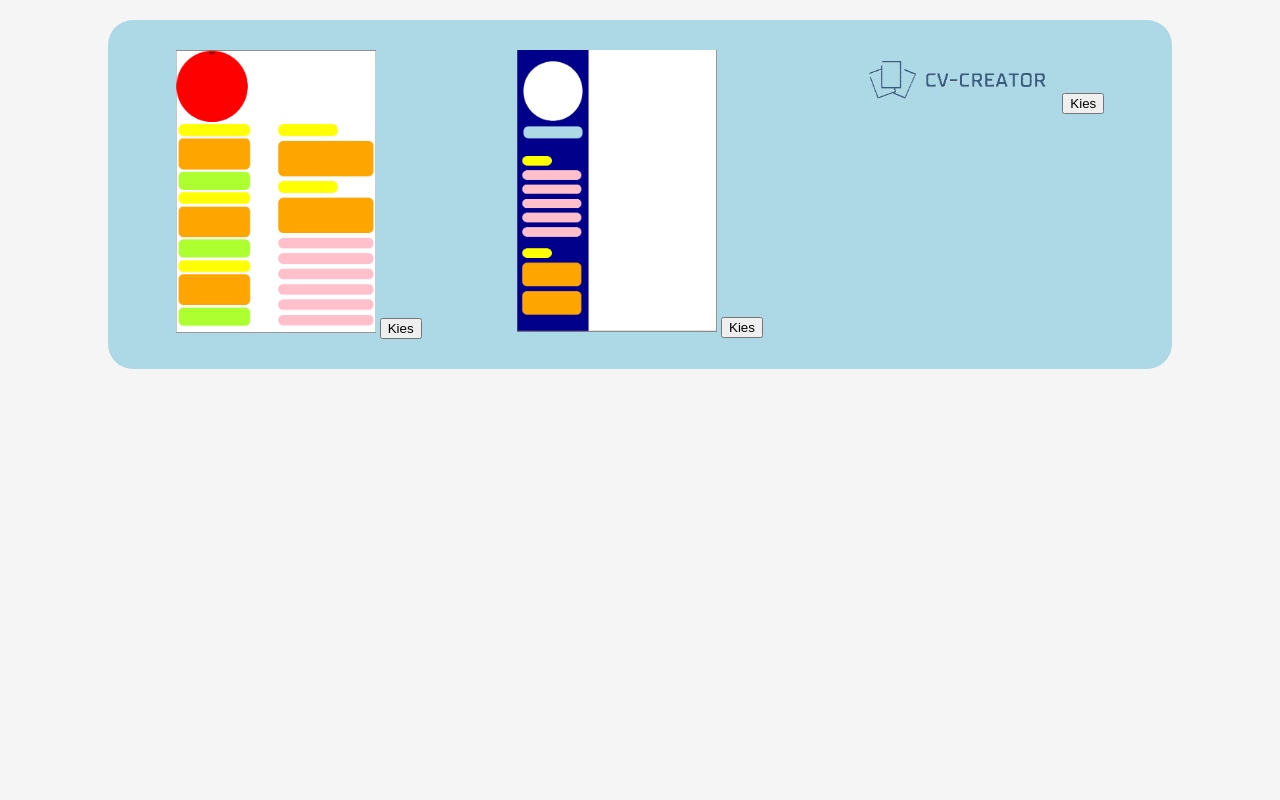
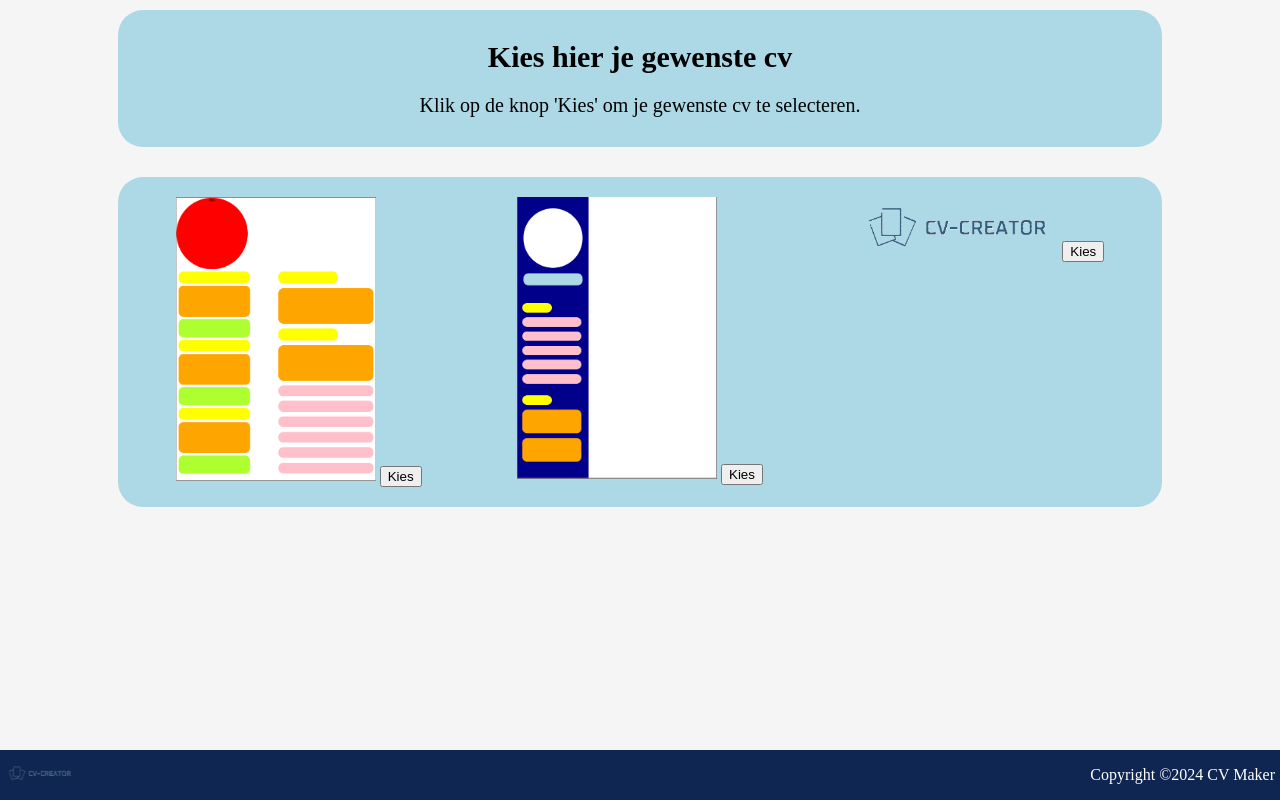
Before and after one commit to immabeyoyo/cvwebsite, a plain HTML site: page cvkiezen.html in a window 1280 px wide. Drawn offline with Linux system fonts and the light colour scheme.

Commit message:
css aangepast

```diff
--- a/accountstyles.css
+++ b/accountstyles.css
@@ -59,7 +59,7 @@ body {
   border-radius: 25px;
   margin: auto;
   margin-top: 20px;
-  padding: 20px;
+  padding: 10px;
 }
 
 .mijnAccount {
@@ -68,7 +68,8 @@ body {
   padding: 10px;
   text-align: center;
   font-size: 26px;
-  margin: 10px;
+  margin: 10px auto;
+  width: 80%;
 }
 
 .accountGegevens {
--- a/cvkiezen.css
+++ b/cvkiezen.css
@@ -6,6 +6,23 @@ body {
   margin: 0;
 }
 
+.cvKopje {
+  background-color: lightblue;
+  border-radius: 25px;
+  padding: 10px;
+  text-align: center;
+  font-size: 26px;
+  margin: 10px auto;
+  width: 80%;
+}
+
+.cvKopje H1 {
+  font-size: 30px;
+}
+
+.cvKopje p {
+  font-size: 20px;
+}
 .cvs {
   display: flex;
   justify-content: space-between;
@@ -15,7 +32,7 @@ body {
   border-radius: 25px;
   margin: auto;
   margin-top: 20px;
-  padding: 20px;
+  padding: 10px;
 }
 
 .cv1 img,
@@ -39,3 +56,19 @@ body {
     flex-direction: column;
   }
 }
+
+footer {
+  background-color: #102652;
+  padding: 0px;
+  color: white;
+  margin-top: auto;
+  display: flex;
+  justify-content: space-between;
+  align-items: center;
+  padding: 0px 5px 0px 5px;
+}
+
+footer img {
+  width: 70px;
+  height: auto;
+}
--- a/cvkiezen.html
+++ b/cvkiezen.html
@@ -8,6 +8,10 @@
     <link rel="icon" type="image/x-icon" href="Logo.png">
   </head>
   <body>
+  <div class = "cvKopje">
+    <h1>Kies hier je gewenste cv</h1>
+    <p>Klik op de knop 'Kies' om je gewenste cv te selecteren.</p>
+  </div>
   <div class = "cvs">
     <div class = "cv1">
       <img src = "CV1.PNG">
@@ -22,6 +26,11 @@
       <button class = "Kies3">Kies</button>
     </div>
   </div>
+  <footer>
+    <a href = "Home.html"><img src ="Logo.png" alt = "Logo"></a>
+    <p>Copyright ©2024 CV Maker
+    </p>
+  </footer>
     <script src="cvkiezen.js"></script>
   </body>
 </html>
```
